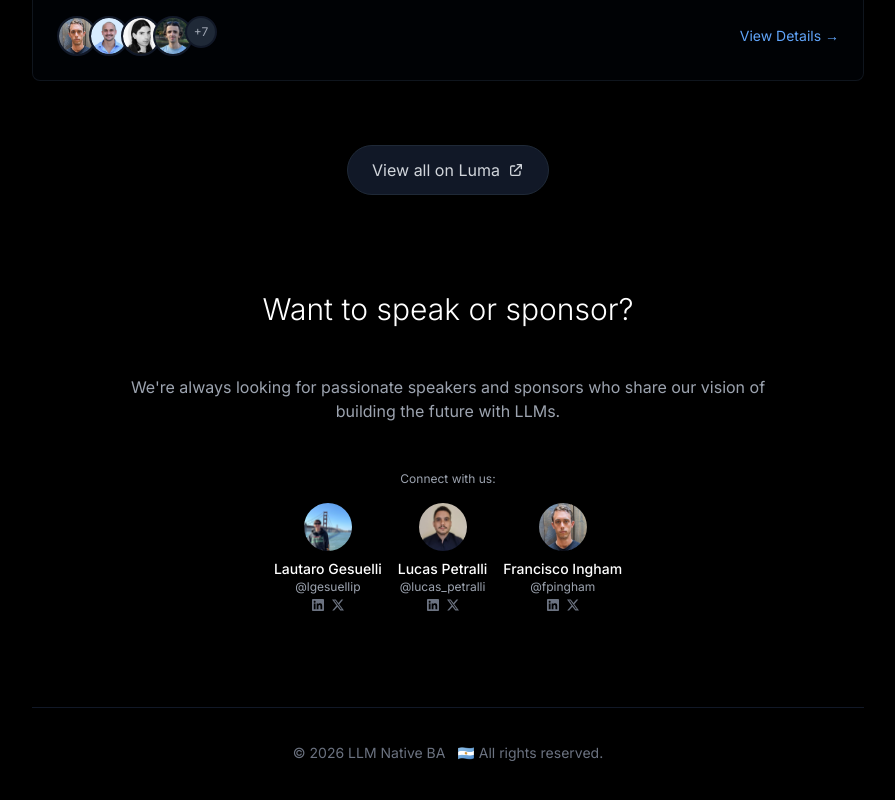
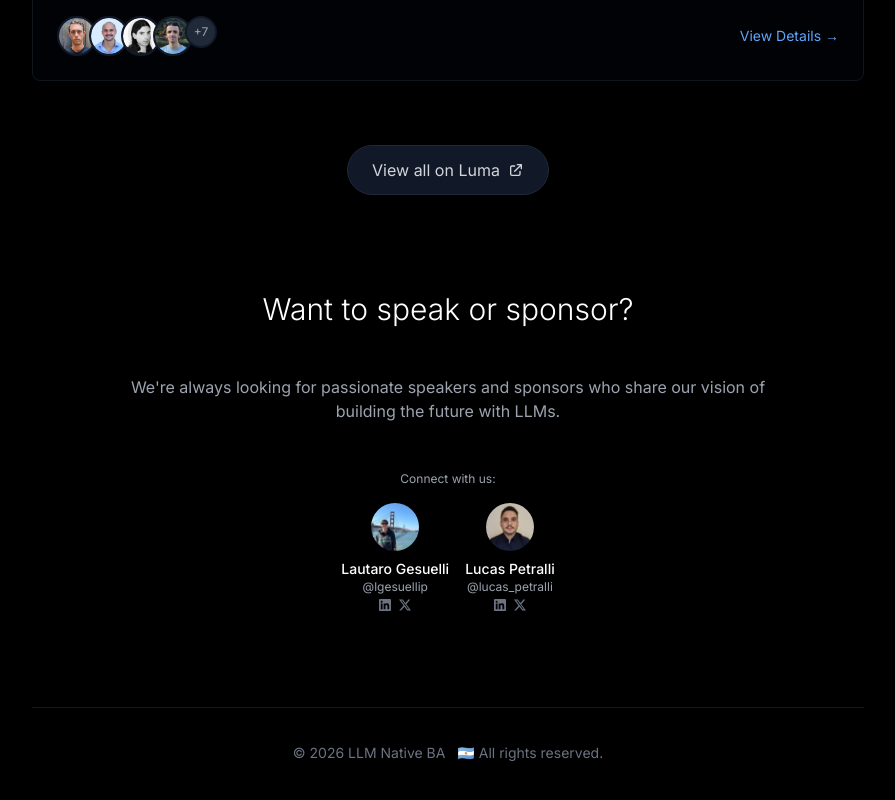
Before and after one commit to fpingham/llm-native, a Next.js app: page /events in a window 1280 px wide. Shown: the part 2379-3179 px from the top of the page, without its empty margins (192-1087 px from the left). Built offline with nearby package versions, Linux system fonts and the light colour scheme.

Commit message:
Update page.tsx

```diff
--- a/app/events/page.tsx
+++ b/app/events/page.tsx
@@ -265,41 +265,6 @@
                     </a>
                   </div>
                 </div>
-
-                {/* Francisco */}
-                <div className="text-center">
-                  <img
-                    src="/speakers/francisco-ingham.png"
-                    alt="Francisco Ingham"
-                    className="w-12 h-12 rounded-full mx-auto mb-2 object-cover"
-                  />
-                  <h4 className="text-sm font-medium text-white">Francisco Ingham</h4>
-                  <p className="text-xs text-gray-400">@fpingham</p>
-                  <div className="flex gap-2 justify-center mt-1">
-                    <a
-                      href="https://www.linkedin.com/in/fpingham/"
-                      className="text-gray-500 hover:text-blue-400 transition-colors"
-                      target="_blank"
-                      rel="noopener noreferrer"
-                      aria-label="Francisco Ingham LinkedIn"
-                    >
-                      <svg className="w-3 h-3" fill="currentColor" viewBox="0 0 24 24">
-                        <path d="M20.447 20.452h-3.554v-5.569c0-1.328-.027-3.037-1.852-3.037-1.853 0-2.136 1.445-2.136 2.939v5.667H9.351V9h3.414v1.561h.046c.477-.9 1.637-1.85 3.37-1.85 3.601 0 4.267 2.37 4.267 5.455v6.286zM5.337 7.433c-1.144 0-2.063-.926-2.063-2.065 0-1.138.92-2.063 2.063-2.063 1.14 0 2.064.925 2.064 2.063 0 1.139-.925 2.065-2.064 2.065zm1.782 13.019H3.555V9h3.564v11.452zM22.225 0H1.771C.792 0 0 .774 0 1.729v20.542C0 23.227.792 24 1.771 24h20.451C23.2 24 24 23.227 24 22.271V1.729C24 .774 23.2 0 22.222 0h.003z"/>
-                      </svg>
-                    </a>
-                    <a
-                      href="https://x.com/fpingham"
-                      className="text-gray-500 hover:text-blue-400 transition-colors"
-                      target="_blank"
-                      rel="noopener noreferrer"
-                      aria-label="Francisco Ingham Twitter/X"
-                    >
-                      <svg className="w-3 h-3" fill="currentColor" viewBox="0 0 24 24">
-                        <path d="M18.901 1.153h3.68l-8.04 9.19L24 22.846h-7.406l-5.8-7.584-6.638 7.584H.474l8.6-9.83L0 1.154h7.594l5.243 6.932ZM17.61 20.644h2.039L6.486 3.24H4.298Z"/>
-                      </svg>
-                    </a>
-                  </div>
-                </div>
               </div>
             </div>
           </section>
```
